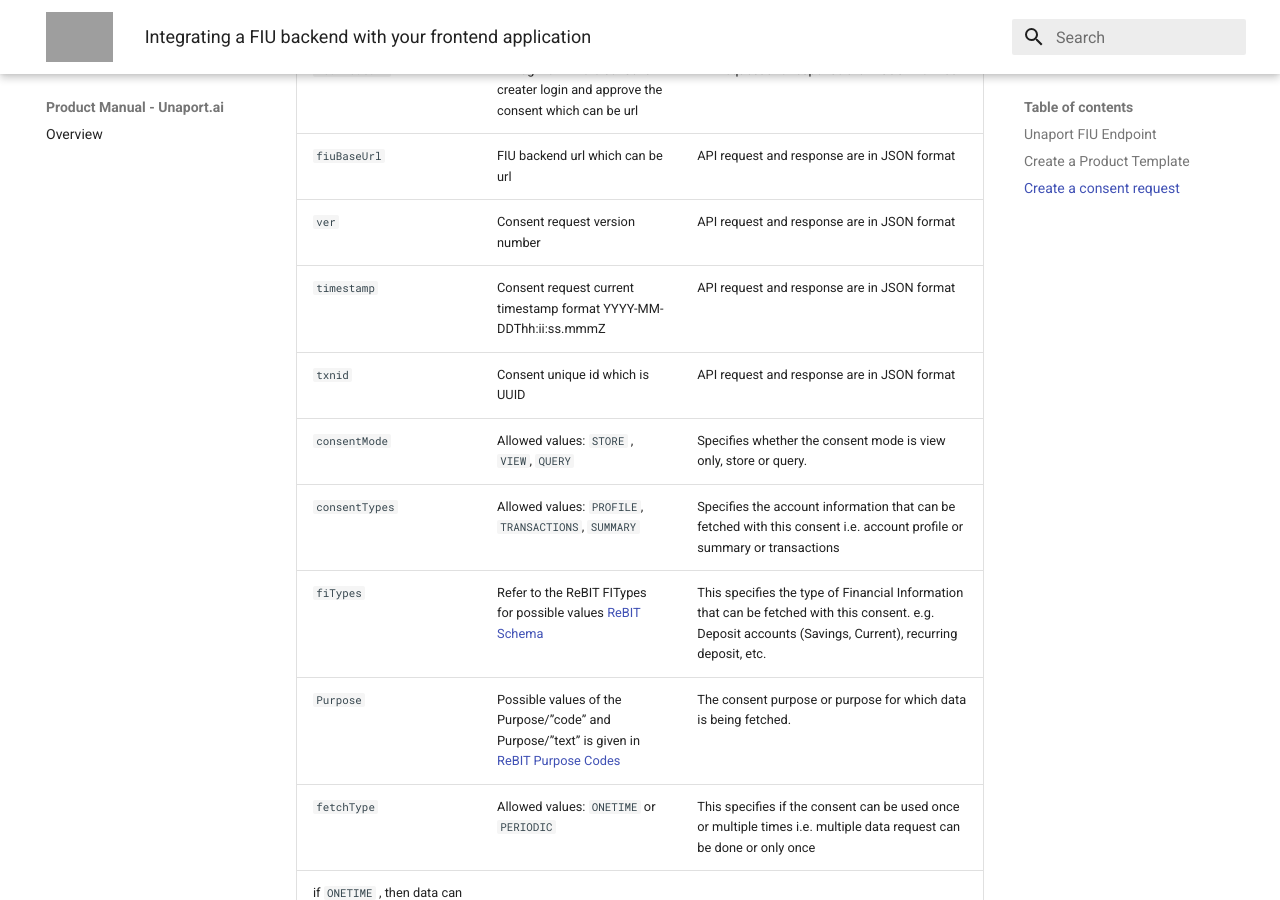
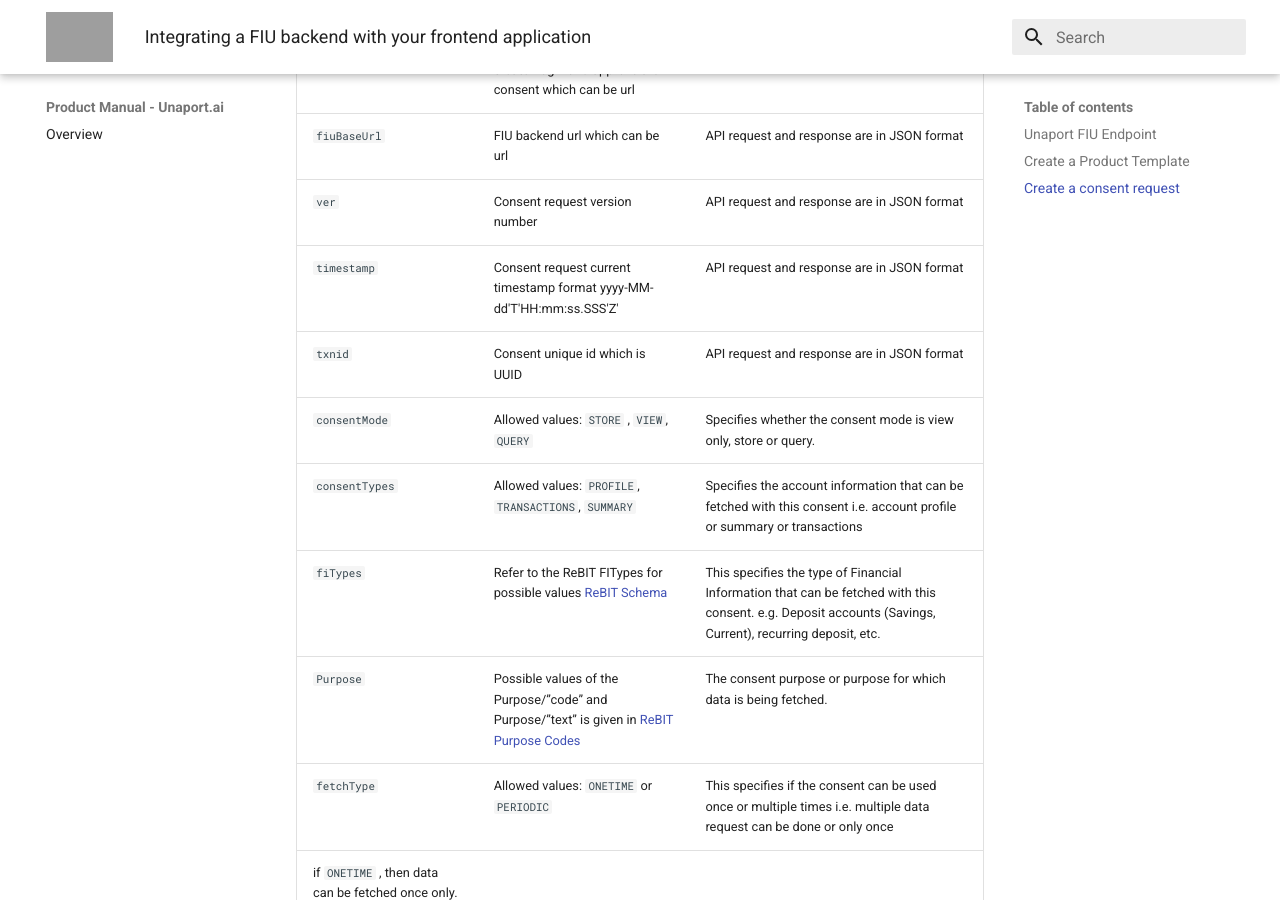
Before and after one commit to Unacores/unaport-docs, an MkDocs documentation site: the page built from docs/fiu_integration.md, in a window 1280 px wide and 900 px high, scrolled down 6769 px. Built offline with MkDocs 1.6.1 and Material for MkDocs 9.7.7, drawn with Linux system fonts in a browser that asks for light colours; grey boxes are pictures that could not be loaded.

Commit message:
Update fiu_integration.md

```diff
--- a/docs/fiu_integration.md
+++ b/docs/fiu_integration.md
@@ -211,7 +211,7 @@ Sample Consent creation Request
   | `redirectUrl` | AA login url where consent creater login and approve the consent which can be url | API request and response are in JSON format |
   | `fiuBaseUrl` | FIU backend url which can be url | API request and response are in JSON format |
   | `ver` | Consent request version number | API request and response are in JSON format |
-  | `timestamp` | Consent request current timestamp format YYYY-MM-DDThh:ii:ss.mmmZ| API request and response are in JSON format |
+  | `timestamp` | Consent request current timestamp format yyyy-MM-dd'T'HH:mm:ss.SSS'Z'| API request and response are in JSON format |
   | `txnid` | Consent unique id which is UUID | API request and response are in JSON format |
   | `consentMode`	| Allowed values: `STORE` , `VIEW`, `QUERY` | Specifies whether the consent mode is view only, store or query. |
   | `consentTypes` | Allowed values: `PROFILE`, `TRANSACTIONS`, `SUMMARY` | Specifies the account information that can be fetched with this consent i.e. account profile or summary or transactions |
```
